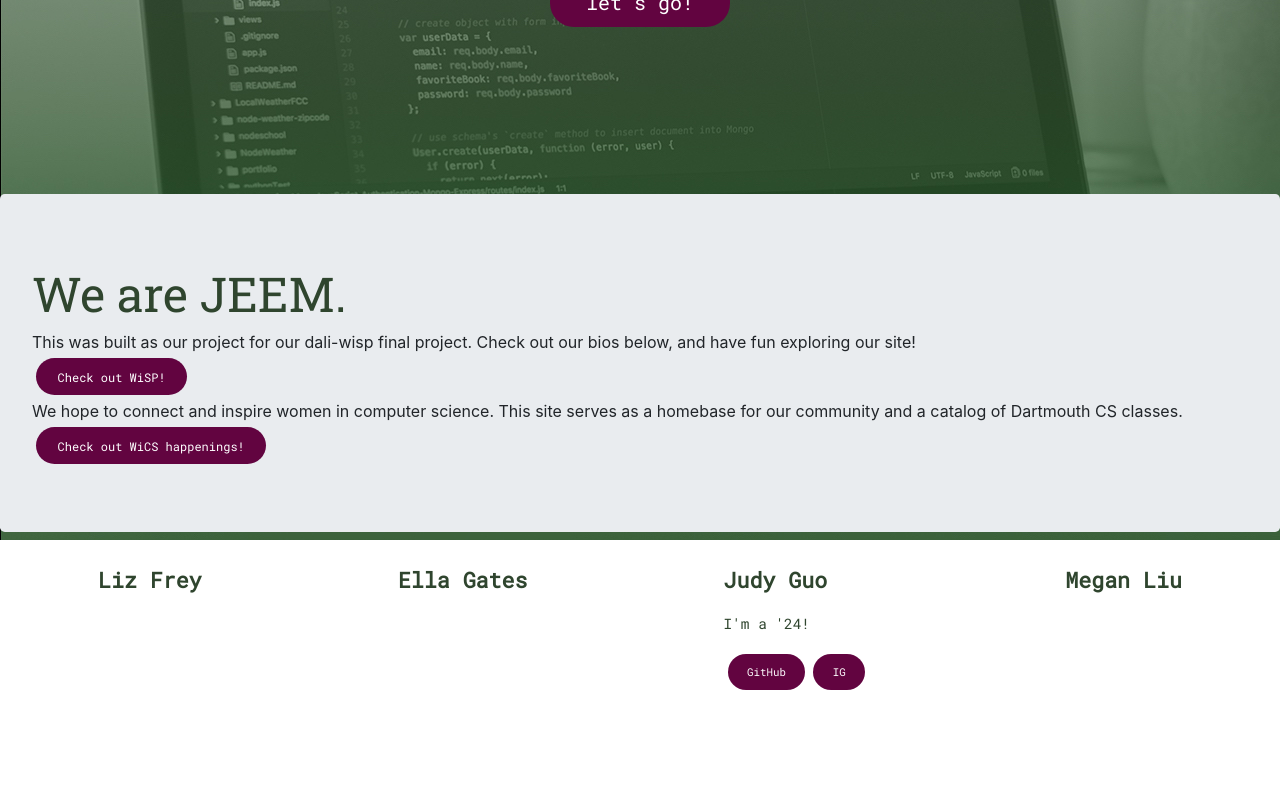
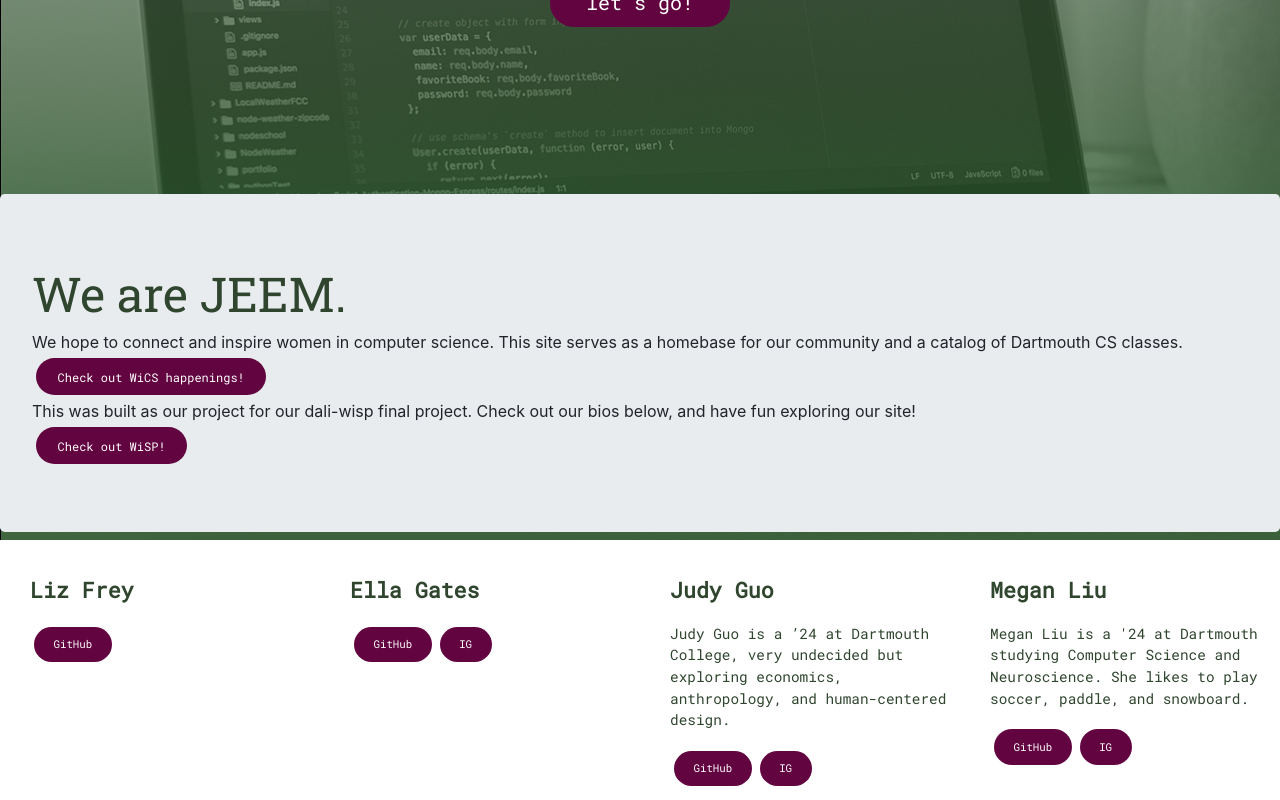
Before and after one commit to DALI-mini-webdev/final-project-jeem-teem, a React (Create React App) app in the folder jeem-team-website/: page /home in a window 1280 px wide. Shown: the part 492-1292 px from the top of the page. Before the commit the page ends 1186 px from the top, so only its background shows below. Built offline with nearby package versions, Linux system fonts and the light colour scheme.

Commit message:
home page

```diff
--- a/jeem-team-website/src/components/Home.js
+++ b/jeem-team-website/src/components/Home.js
@@ -33,18 +33,19 @@ class Home extends React.Component {
                     </div>
 
                     <div>
+                    <exp>We hope to connect and inspire women in computer science. This site serves as a homebase for our community and a catalog of Dartmouth CS classes.</exp>
+                    </div>
+                    <a href="https://www.instagram.com/dartmouthwics/s">
+                    <button>Check out WiCS happenings!</button>
+                    </a>
+                    <div></div>
+                    <div>
                     <exp>This was built as our project for our dali-wisp final project. Check out our bios below, and have fun exploring our site!</exp>
                     </div>
                     <a href="https://students.dartmouth.edu/wisp/">
                     <button>Check out WiSP!</button>
                     </a>
 
-                    <div>
-                    <exp>We hope to connect and inspire women in computer science. This site serves as a homebase for our community and a catalog of Dartmouth CS classes.</exp>
-                    </div>
-                    <a href="https://www.instagram.com/dartmouthwics/s">
-                    <button>Check out WiCS happenings!</button>
-                    </a>
 
                     <br></br>
 
@@ -53,25 +54,42 @@ class Home extends React.Component {
             <ul class="flex-container">
                 <li class="flex-item">
                     <p><span class="bold">Liz Frey</span></p>
+                    <a href="https://github.com/lizfrey">
+                    <button>GitHub</button>
+                    </a>
                 </li>
                 <li class="flex-item">
                     <p><span class="bold">Ella Gates</span></p>
                     <p></p>
+                    <a href="https://github.com/ellajanegates">
+                    <button>GitHub</button>
+                    </a>
+                    <a href="http://instagram.com">
+                    <button>IG</button>
+                    </a>
                 </li>
                 <li class="flex-item">
                     <p><span class="bold">Judy Guo</span></p>
-                    <p>I'm a '24!</p>
-                    {/* <p>A ’24 at Dartmouth College, undecided but exploring economics, anthropology, and human-centered design.
-                    </p> */}
+                    <p>Judy Guo is a ’24 at Dartmouth College, very undecided but exploring economics, anthropology, and human-centered design.
+                    </p>
                     <a href="http://github.com/judy-guo">
                     <button>GitHub</button>
                     </a>
                     <a href="http://instagram.com/j.j.guo">
                     <button>IG</button>
                     </a>
-                </li>
+                    </li>
+
                 <li class="flex-item">
                     <p><span class="bold">Megan Liu</span></p>
+                    <p>Megan Liu is a '24 at Dartmouth studying Computer Science and Neuroscience. She likes to play soccer, paddle, and snowboard.
+                    </p>
+                    <a href="https://github.com/mliu31">
+                    <button>GitHub</button>
+                    </a>
+                    <a href="http://instagram.com/megasaurus31">
+                    <button>IG</button>
+                    </a>
                 </li>
             </ul>
 
--- a/jeem-team-website/src/jcustom.css
+++ b/jeem-team-website/src/jcustom.css
@@ -84,6 +84,7 @@ Button {
 }
 button:hover {
   background-color: #C2D1BD;
+  color: #2F452E
 }
 
 .CTA {
@@ -105,7 +106,7 @@ button:hover {
 
 .flex-container {
   display: flex;
-  flex-flow: row wrap;
+  flex-direction: row;
   justify-content: space-around;
   padding: 0;
   margin: 0;
@@ -117,6 +118,9 @@ button:hover {
   text-align: left;
   font-family: 'Roboto Mono', monospace;
   font-size: 0.9rem;
+  flex: 4;
+  padding: 10px;
+  padding-left: 30px
 }
 
 .bold {
```
Also changed, not shown: jeem-team-website/src/components/RenderClass.js (added, +21 -0 lines).
